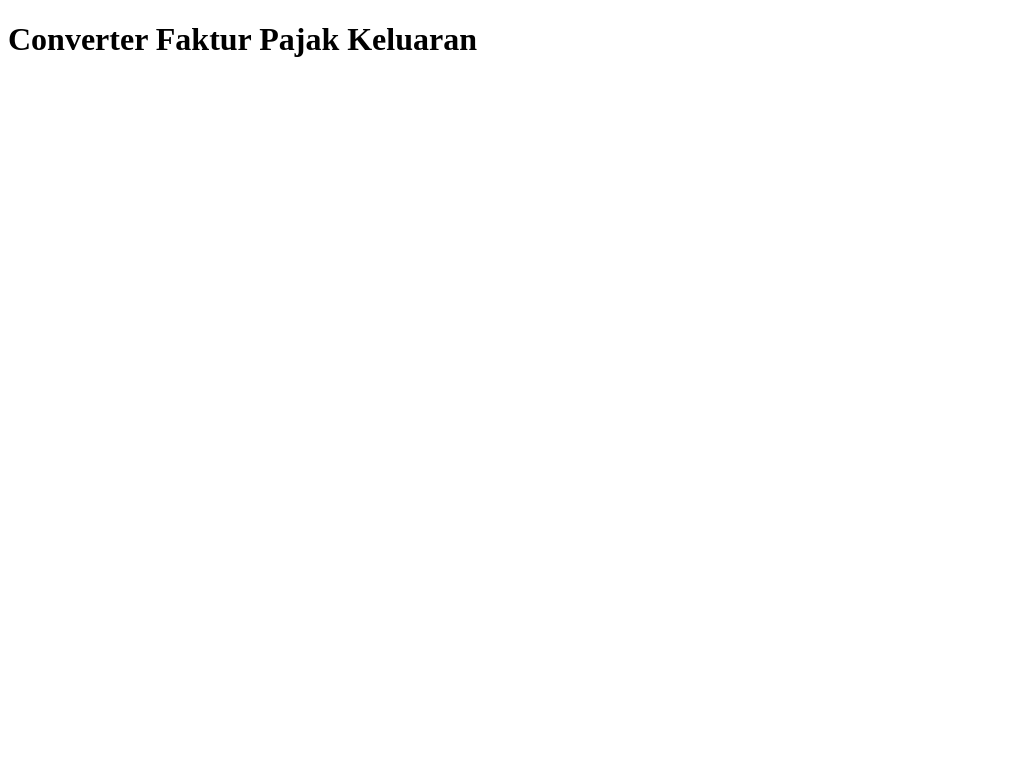
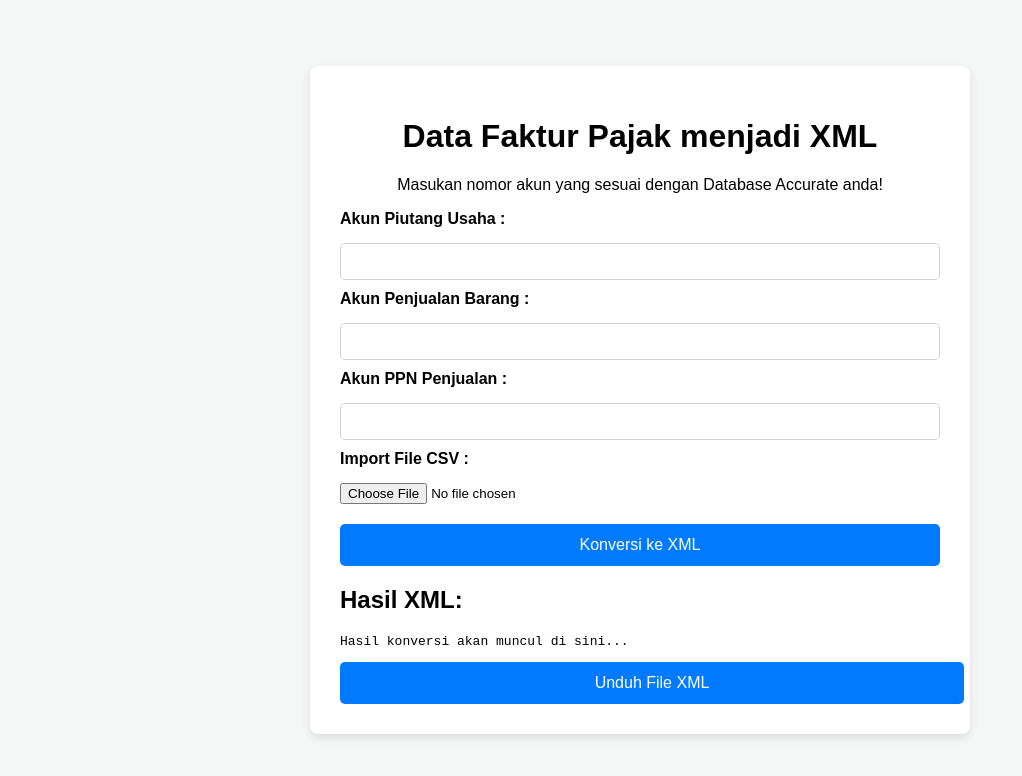
Before and after one commit to Vill0701/Project-Converter-Journal-Accurate, a plain HTML site: page index.html in a window 1280 px wide. Shown: the whole page, without its empty margins (0-1022 px from the left). Drawn offline with Linux system fonts and the light colour scheme.

Commit message:
Melakukan perubahan pada HTML dan menambahkan css dan isinya

```diff
--- a/index.html
+++ b/index.html
@@ -1,11 +1,36 @@
 <!DOCTYPE html>
-<html lang="en">
+<html lang="id">
   <head>
     <meta charset="UTF-8" />
     <meta name="viewport" content="width=device-width, initial-scale=1.0" />
-    <title>Converter FP to XML</title>
+    <title>Converter FP to XML(Accurate5)</title>
+    <link rel="stylesheet" href="style.css" />
   </head>
   <body>
-    <h1>Converter Faktur Pajak Keluaran</h1>
+    <main class="container">
+      <h1>Data Faktur Pajak menjadi XML</h1>
+      <p>Masukan nomor akun yang sesuai dengan Database Accurate anda!</p>
+
+      <div class="form-group">
+        <label for="payableAccount">Akun Piutang Usaha :</label>
+        <input type="text" id="payableAccount" />
+        <label for="salesAccount">Akun Penjualan Barang :</label>
+        <input type="text" id="salesAccount" />
+        <label for="salesTaxAccount">Akun PPN Penjualan :</label>
+        <input type="text" id="salesTaxAccount" />
+        <label for="taxInvoiceCSV">Import File CSV :</label>
+        <input type="file" id="taxInvoiceCSV" accept=".csv" />
+      </div>
+      <div class="submit">
+        <button id="convertButton">Konversi ke XML</button>
+      </div>
+
+      <h2>Hasil XML:</h2>
+      <pre><code id="xmlOutput">Hasil konversi akan muncul di sini...</code></pre>
+
+      <a id="downloadLink" class="hidden">Unduh File XML</a>
+    </main>
+
+    <script src="script.js"></script>
   </body>
 </html>
--- /dev/null
+++ b/style.css
@@ -0,0 +1,69 @@
+body {
+  margin: 0;
+  color: #000000;
+  display: flex;
+  justify-content: center;
+  align-items: center;
+  font-family: sans-serif;
+  background-color: #f4f7f6;
+  min-height: 100vh;
+}
+
+.container {
+  background-color: #ffffff;
+  padding: 30px;
+  border-radius: 8px;
+  box-shadow: 0 4px 10px rgba(0, 0, 0, 0.1);
+  width: 90%;
+  max-width: 600px;
+}
+
+.container h1,
+p {
+  text-align: center;
+}
+
+.form-group {
+  display: flex;
+  flex-direction: column;
+  justify-content: center;
+  margin-bottom: 20px;
+  gap: 10px;
+}
+
+.form-group label {
+  margin-bottom: 5px;
+  font-weight: bold;
+}
+
+input[type="text"] {
+  width: 100%;
+  padding: 10px;
+  border: 1px solid #ced4da;
+  border-radius: 5px;
+  box-sizing: border-box;
+}
+
+/* .submit,
+h2,
+pre,
+a {
+  display: flex;
+  margin-top: 10px;
+  justify-content: center;
+} */
+
+button,
+#downloadLink {
+  display: block;
+  width: 100%;
+  padding: 12px;
+  border: none;
+  border-radius: 5px;
+  background-color: #007bff;
+  color: white;
+  font-size: 16px;
+  cursor: pointer;
+  text-align: center;
+  text-decoration: none;
+}
```
